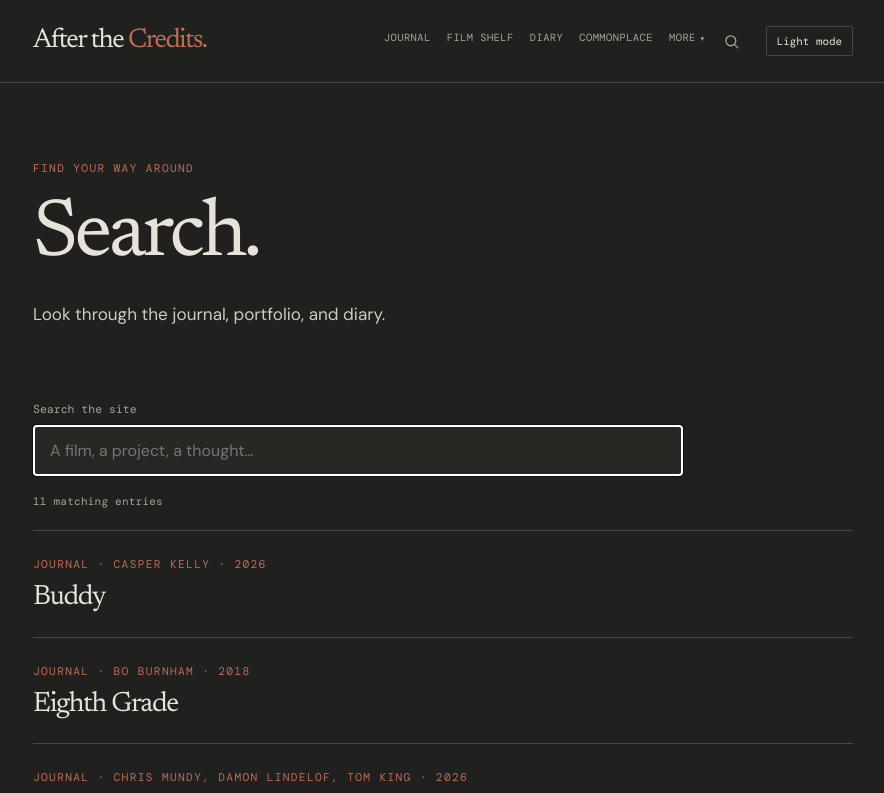
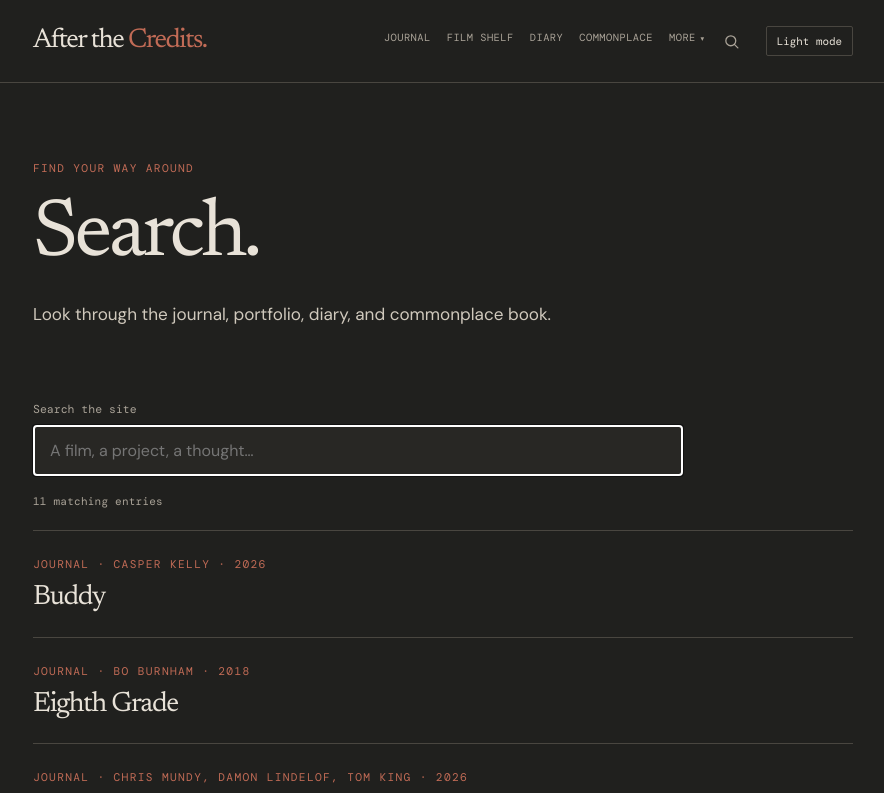
Before and after one commit to solarsyrup/film-review-website, an Astro site: page /search in a window 1280 px wide. Shown: the top 793 px of the page, without its empty margins (197-1081 px from the left). Built offline with nearby package versions, Linux system fonts and the light colour scheme; Astro itself is replaced by a stand-in of ours.

Commit message:
Include commonplace entries in site search

```diff
--- a/src/pages/search/index.astro
+++ b/src/pages/search/index.astro
@@ -1,19 +1,20 @@
 ---
 import BaseLayout from "../../layouts/BaseLayout.astro";
 import { getCollection } from "astro:content";
-const [reviews,projects,diary]=await Promise.all([getCollection("reviews"),getCollection("projects"),getCollection("diary")]);
+const [reviews,projects,diary,commonplace]=await Promise.all([getCollection("reviews"),getCollection("projects"),getCollection("diary"),getCollection("commonplace")]);
 const entries=[
 ...reviews.map(r=>({type:"Journal",title:r.data.title,description:r.data.summary||"",detail:[r.data.director,r.data.year].filter(Boolean).join(" · "),url:`/reviews/${r.data.slug||r.id}/`})),
 ...projects.map(p=>({type:"Portfolio",title:p.data.title,description:p.data.description||"",detail:[p.data.category,p.data.year].filter(Boolean).join(" · "),url:`/portfolio/${p.data.slug||p.id}/`})),
-...diary.map(d=>({type:"Diary",title:d.data.title,description:d.data.note||"",detail:[d.data.creator,d.data.medium,d.data.year].filter(Boolean).join(" · "),url:`/diary/#${d.data.slug||d.id}`}))
+...diary.map(d=>({type:"Diary",title:d.data.title,description:d.data.note||"",detail:[d.data.creator,d.data.medium,d.data.year].filter(Boolean).join(" · "),url:`/diary/#${d.data.slug||d.id}`})),
+...commonplace.map(n=>({type:"Commonplace",title:n.data.title||"Untitled thought",description:n.data.source||"",detail:n.data.category,url:`/commonplace/#${n.data.slug||n.id}`}))
 ];
 ---
-<BaseLayout title="Search" description="Search After the Credits reviews, diary notes, and projects.">
+<BaseLayout title="Search" description="Search After the Credits reviews, diary notes, commonplace entries and projects.">
 <div class="shell">
  <section class="hero">
   <div class="eyebrow">Find your way around</div>
   <h1>Search.</h1>
-  <p>Look through the journal, portfolio, and diary.</p>
+  <p>Look through the journal, portfolio, diary, and commonplace book.</p>
  </section>
  <div class="find-wrap">
   <label for="find-query">Search the site</label>
```
